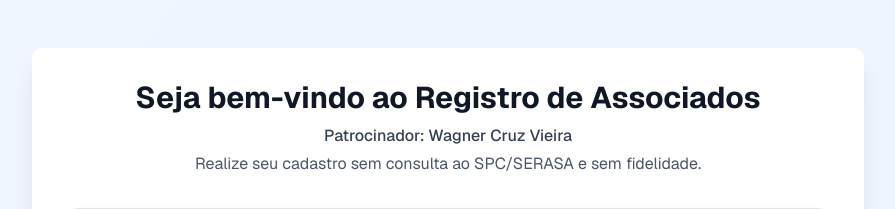
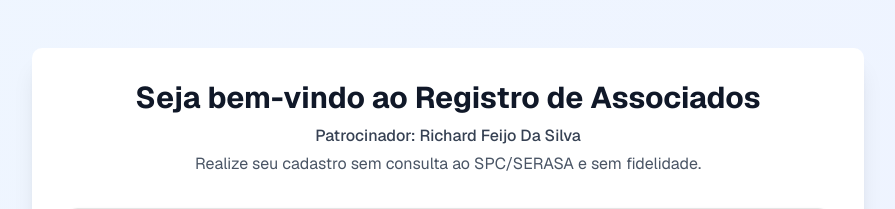
Before and after one commit to erivaniacasanova-jpg/Richard-Feijo-Da-Silva, a Next.js app: page / in a window 1280 px wide. Shown: the top 209 px of the page, without its empty margins (192-1087 px from the left). Built offline with nearby package versions, Linux system fonts and the light colour scheme.

Commit message:
Update page.tsx

```diff
--- a/app/page.tsx
+++ b/app/page.tsx
@@ -7,7 +7,7 @@ export default function Home() {
         <div className="bg-white rounded-lg shadow-xl p-4 sm:p-6 md:p-8">
           <div className="text-center mb-6 md:mb-8">
             <h1 className="text-2xl sm:text-3xl font-bold text-gray-900 mb-2">Seja bem-vindo ao Registro de Associados</h1>
-            <p className="text-sm sm:text-base text-gray-700 mt-2 font-medium">Patrocinador: Wagner Cruz Vieira</p>
+            <p className="text-sm sm:text-base text-gray-700 mt-2 font-medium">Patrocinador: Richard Feijo Da Silva</p>
             <p className="text-sm sm:text-base text-gray-600 mt-1">Realize seu cadastro sem consulta ao SPC/SERASA e sem fidelidade.</p>
           </div>
           <RegistrationForm />
```
